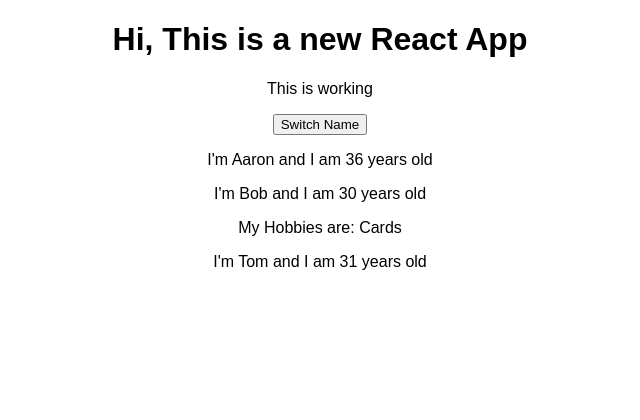
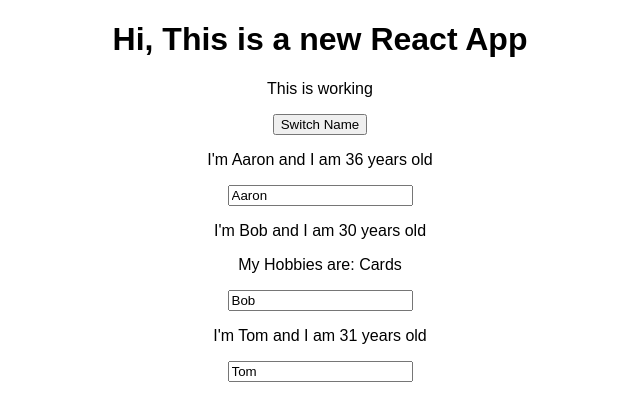
Before and after one commit to aleebrady/React-Project-April2021, a React (Create React App) app: page / in a window 1280 px wide. Shown: the top 420 px of the page, without its empty margins (320-960 px from the left). Built offline with nearby package versions, Linux system fonts and the light colour scheme.

Commit message:
added two way binding onChange

```diff
--- a/src/App.js
+++ b/src/App.js
@@ -24,6 +24,16 @@
     })
   }
 
+  nameChangedHandler = (event) => {
+    this.setState({
+      persons: [
+        { name: 'Aaron', age: 36 },
+        { name: event.target.value, age: 30 },
+        { name: 'Tom', age: 32 }
+      ]
+    })
+  }
+
   render() {
     return (
       <div className="App">
@@ -36,7 +46,8 @@
         <Person
           name={this.state.persons[1].name}
           age={this.state.persons[1].age}
-          click={this.switchNameHandler.bind(this, 'This has changed')}>My Hobbies are: Cards</Person>
+          click={this.switchNameHandler.bind(this, 'This has changed')}
+          changed={this.nameChangedHandler} >My Hobbies are: Cards</Person>
         <Person
           name={this.state.persons[2].name}
           age={this.state.persons[2].age} />
--- a/src/Person/Person.js
+++ b/src/Person/Person.js
@@ -5,6 +5,7 @@
         <div>
             <p onClick={props.click}>I'm {props.name} and I am {props.age} years old</p>
             <p>{props.children}</p>
+            <input type="text" onChange={props.changed} value={props.name} />
         </div>
     )
 }
```
